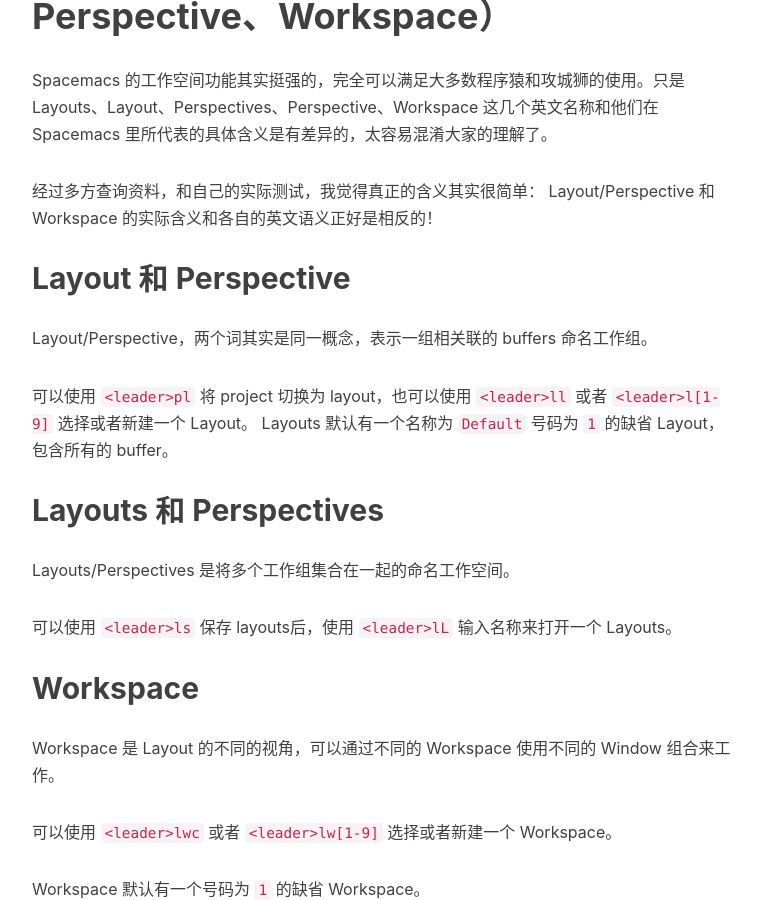
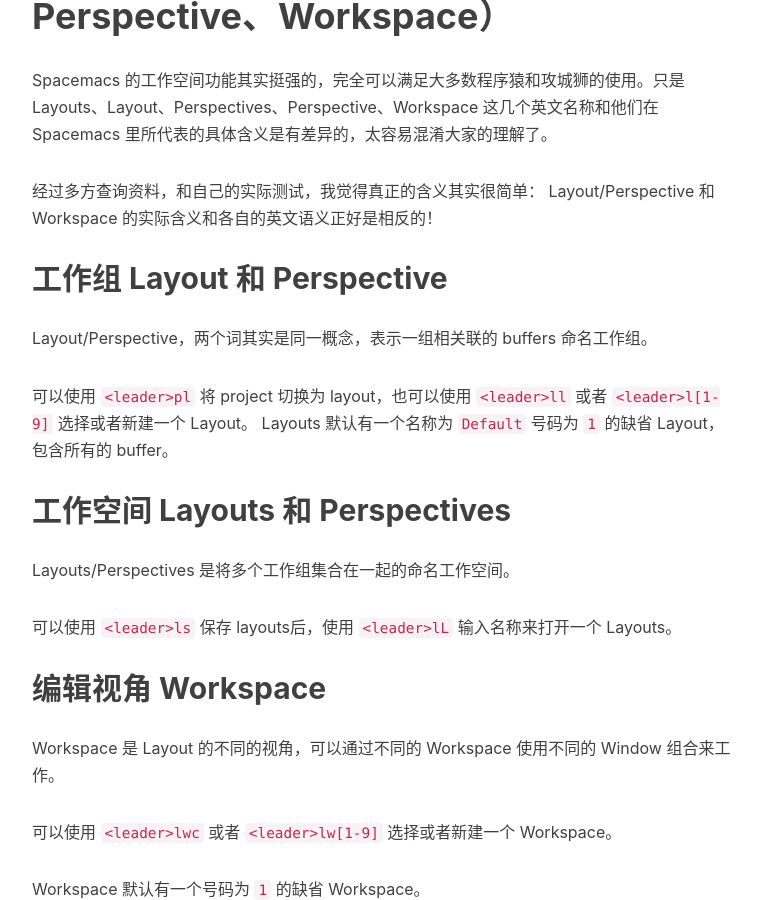
Before and after one commit to xuanfour/xuanfour.github.io, a Jekyll site: the page built from _posts/editor/2018-08-11-spacemacs-workspace.md, in a window 1280 px wide and 900 px high, scrolled down 736 px. Shown: the whole window, without its empty margins (233-994 px from the left). Built offline with Jekyll 4.4.1, drawn with Linux system fonts in a browser that asks for light colours; nearby versions of some CDN libraries; comment, search, counter and statistics services are not loaded.

Commit message:
chinese name

```diff
--- a/_posts/editor/2018-08-11-spacemacs-workspace.md
+++ b/_posts/editor/2018-08-11-spacemacs-workspace.md
@@ -19,20 +19,20 @@
 
 经过多方查询资料，和自己的实际测试，我觉得真正的含义其实很简单： Layout/Perspective 和 Workspace 的实际含义和各自的英文语义正好是相反的！
 
-## Layout 和 Perspective
+## 工作组 Layout 和 Perspective
 
 Layout/Perspective，两个词其实是同一概念，表示一组相关联的 buffers 命名工作组。
 
 可以使用 `<leader>pl` 将 project 切换为 layout，也可以使用 `<leader>ll` 或者 `<leader>l[1-9]` 选择或者新建一个 Layout。
 Layouts 默认有一个名称为 `Default` 号码为 `1` 的缺省 Layout，包含所有的 buffer。
 
-## Layouts 和 Perspectives
+## 工作空间 Layouts 和 Perspectives
 
 Layouts/Perspectives 是将多个工作组集合在一起的命名工作空间。
 
 可以使用 `<leader>ls` 保存 layouts后，使用 `<leader>lL` 输入名称来打开一个 Layouts。
 
-## Workspace
+## 编辑视角 Workspace
 
 Workspace 是 Layout 的不同的视角，可以通过不同的 Workspace 使用不同的 Window 组合来工作。
 
```
